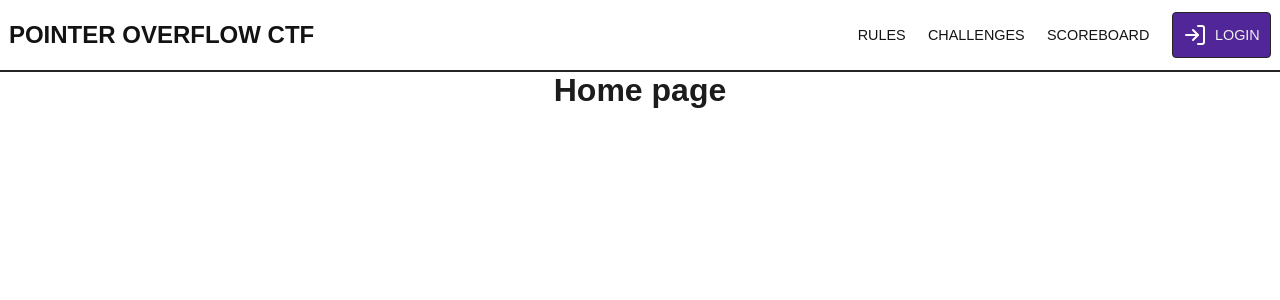
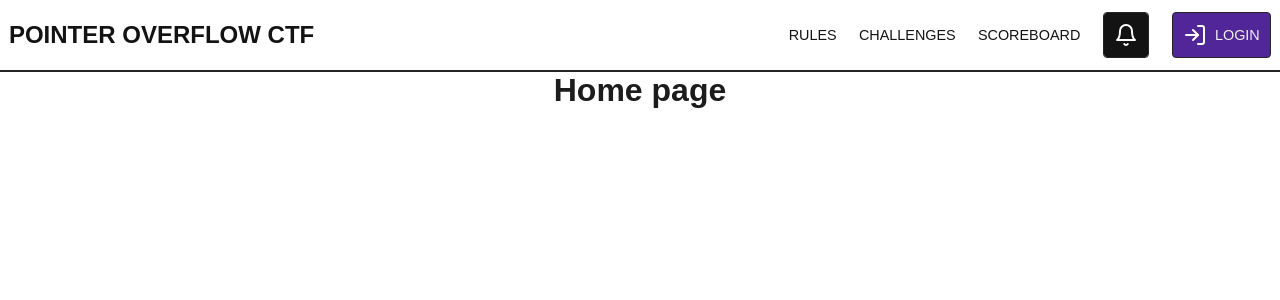
Before and after one commit to james-minor/uwsp-ctf-project, a Vue app in the folder vue/: page / in a window 1280 px wide. Shown: the top 300 px of the page. Built offline with nearby package versions, Linux system fonts and the light colour scheme; no server answers.

Commit message:
Added Announcement button and dialog

```diff
--- a/vue/src/components/NavigationBar.vue
+++ b/vue/src/components/NavigationBar.vue
@@ -1,6 +1,8 @@
 <script setup lang="ts">
+	import { useSessionStore } from '@/stores/session';
+
 	import feather from 'feather-icons';
-	import { useSessionStore } from '@/stores/session';
+	import AnnouncementButton from '@/components/announcement/AnnouncementButton.vue';
 
 	const title: string = 'Pointer Overflow CTF';
 	const loginSvg: string = feather.icons['log-in'].toSvg({ stroke: 'white' });
@@ -20,6 +22,7 @@
 			<router-link v-show="sessionStore.isAuthenticated()" class="nav-link" to="/profile">Profile</router-link>
 			<router-link v-show="sessionStore.isAuthenticated(true)" class="nav-link" to="/admin">Admin</router-link>
 
+			<AnnouncementButton />
 			<router-link v-if="sessionStore.session" class="btn" to="/" @click="sessionStore.logout()"><i v-html="logoutSvg"></i> Logout</router-link>
 			<router-link v-else to="/login" class="btn"><i v-html="loginSvg"></i> Login</router-link>
 		</div>
--- /dev/null
+++ b/vue/src/components/announcement/AnnouncementButton.vue
@@ -0,0 +1,109 @@
+<script setup lang="ts">
+import { ref } from 'vue';
+import feather from 'feather-icons';
+
+import AnnouncementDialog from './AnnouncementDialog.vue';
+import { useAnnouncementStore } from '@/stores/announcement';
+
+const announcementStore = useAnnouncementStore();
+
+const showAnnouncementDialog = ref<boolean>(false);
+const iconSvg = feather.icons.bell.toSvg({ stroke: 'white', width: 24, height: 24 });
+</script>
+
+<template>
+	<div>
+		<button @click="showAnnouncementDialog=true; announcementStore.markAsRead()">
+			<i
+				:class="{ 'icon__bell': true, 'icon__bell--active' : announcementStore.hasUnreadAnnouncements() }"
+				v-html="iconSvg"
+			/>
+		</button>
+
+		<AnnouncementDialog
+			v-show="showAnnouncementDialog"
+			@clicked-backdrop="showAnnouncementDialog=false"
+		/>
+	</div>
+</template>
+
+<style scoped>
+button {
+	position:         relative;
+	background-color: transparent;
+
+	font-size:        0.9rem;
+
+	border-style:     solid;
+	border-width:     thin;
+	border-color:     var(--col-body-dark-200);
+	border-radius:    4px;
+
+	transition:       background-color 0.2s;
+
+	outline:          none;
+
+	cursor:           pointer;
+
+	display:          flex;
+	align-items:      center;
+
+	overflow:         hidden;
+
+	color:            var(--col-text-dark);
+}
+
+button:focus-visible,
+button:hover {
+	background-color: var(--col-main-purple);
+}
+
+.icon__bell {
+	display:          block;
+	background-color: var(--col-body-dark-100);
+
+	padding:          0.65rem;
+	border-radius:    2px;
+
+	transition:       background-color 0.2s;
+}
+
+button:focus-visible .icon__bell,
+button:hover .icon__bell {
+	background-color: var(--col-main-purple);
+}
+
+.icon__bell--active {
+	animation-name: anim-bell-shake;
+	animation-duration: 3.5s;
+	animation-iteration-count: infinite;
+	animation-timing-function: linear;
+	animation-direction: reverse;
+}
+
+@keyframes anim-bell-shake {
+	0% {
+		transform: rotate(0);
+	}
+
+	2% {
+		transform: rotate(-10deg);
+	}
+
+	4% {
+		transform: rotate(10deg);
+	}
+
+	6% {
+		transform: rotate(-10deg);
+	}
+
+	8% {
+		transform: rotate(10deg);
+	}
+
+	10% {
+		transform: rotate(0);
+	}
+}
+</style>
--- /dev/null
+++ b/vue/src/components/announcement/AnnouncementDialog.vue
@@ -0,0 +1,130 @@
+<script setup lang="ts">
+import { useAnnouncementStore } from '@/stores/announcement';
+
+const announcementStore = useAnnouncementStore();
+</script>
+
+<template>
+	<div class="dialog-container">
+		<div role="dialog" class="dialog__backdrop" @click="$emit('clicked-backdrop')"></div>
+		<div class="dialog__content">
+			<div
+				v-if="announcementStore.announcements.length > 0"
+				v-for="announcement in announcementStore.announcements"
+
+				:key="announcement['id']"
+
+				class="announcement"
+			>
+				<p class="announcement__body">
+					{{ announcement['body'] }}
+				</p>
+
+				<div class="announcement__metadata">
+					<span>{{ announcement['author']['username'] }}</span>
+					<span>
+						{{ new Date(announcement['creationDate']).toISOString() }}
+					</span>
+				</div>
+
+
+				<hr>
+			</div>
+			<span v-else class="announcement--empty">No Announcements Posted</span>
+		</div>
+	</div>
+</template>
+
+<style scoped>
+	.dialog-container {
+		position: fixed;
+		z-index: 10000;
+	}
+
+	.dialog__backdrop {
+		position: fixed;
+		top: 0;
+		left: 0;
+
+		height: 100%;
+		width: 100%;
+
+		background-color: rgba(0, 0, 0, 0.6);
+	}
+
+	.dialog__content {
+		position: fixed;
+		top: 0;
+		right: 0;
+
+		height: 100%;
+		width: min(600px, 100%);
+		background-color: var(--col-body-dark-100);
+
+		border-left: solid 2px var(--col-body-dark-200);
+
+		overflow-y: scroll;
+
+		display: flex;
+		flex-direction: column;
+
+		padding-top: 1rem;
+		padding-bottom: 1rem;
+	}
+
+	.announcement {
+		display: flex;
+		flex-direction: column;
+
+		margin-left: 5%;
+		margin-right: 5%;
+	}
+
+	.announcement__body {
+		margin-top: 1rem;
+		margin-bottom: 1rem;
+	}
+
+	.announcement__metadata {
+		display: grid;
+		grid-template-columns: repeat(2, 1fr);
+
+		width: 100%;
+
+		font-size: 0.85rem;
+		opacity: 0.7;
+	}
+
+	.announcement__metadata span:nth-child(1) {
+		text-align: left;
+	}
+
+	.announcement__metadata span:nth-child(2) {
+		text-align: right;
+	}
+
+	hr {
+		margin-top: 1rem;
+		height: 1px;
+		margin-bottom: 1rem;
+		opacity: 0.1;
+		width: 100%;
+		align-self: center;
+
+		border: none;
+		background-color: var(--col-text-dark);
+	}
+
+	.announcement:last-of-type hr {
+		position: absolute;
+		opacity: 0;
+	}
+
+	.announcement--empty {
+		display: flex;
+		justify-content: center;
+		align-items: center;
+
+		height: 100%;
+	}
+</style>
```
